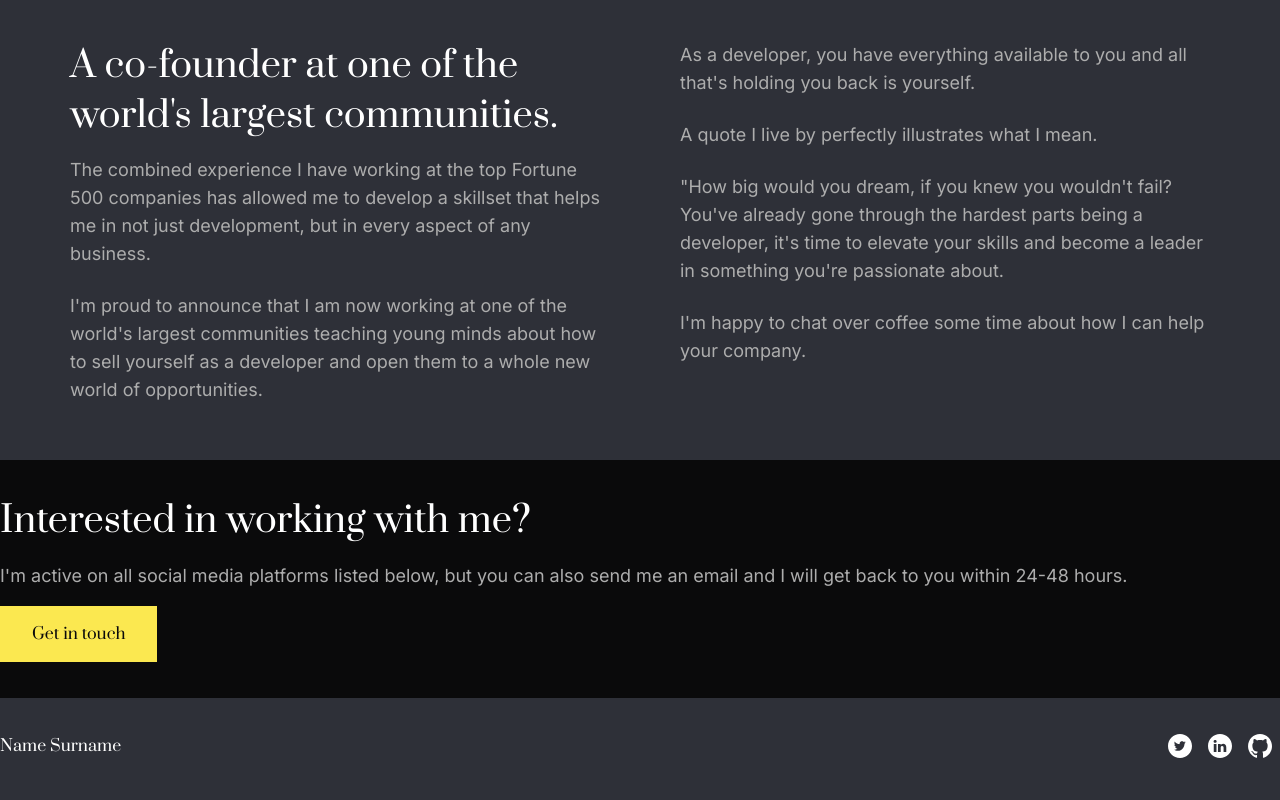
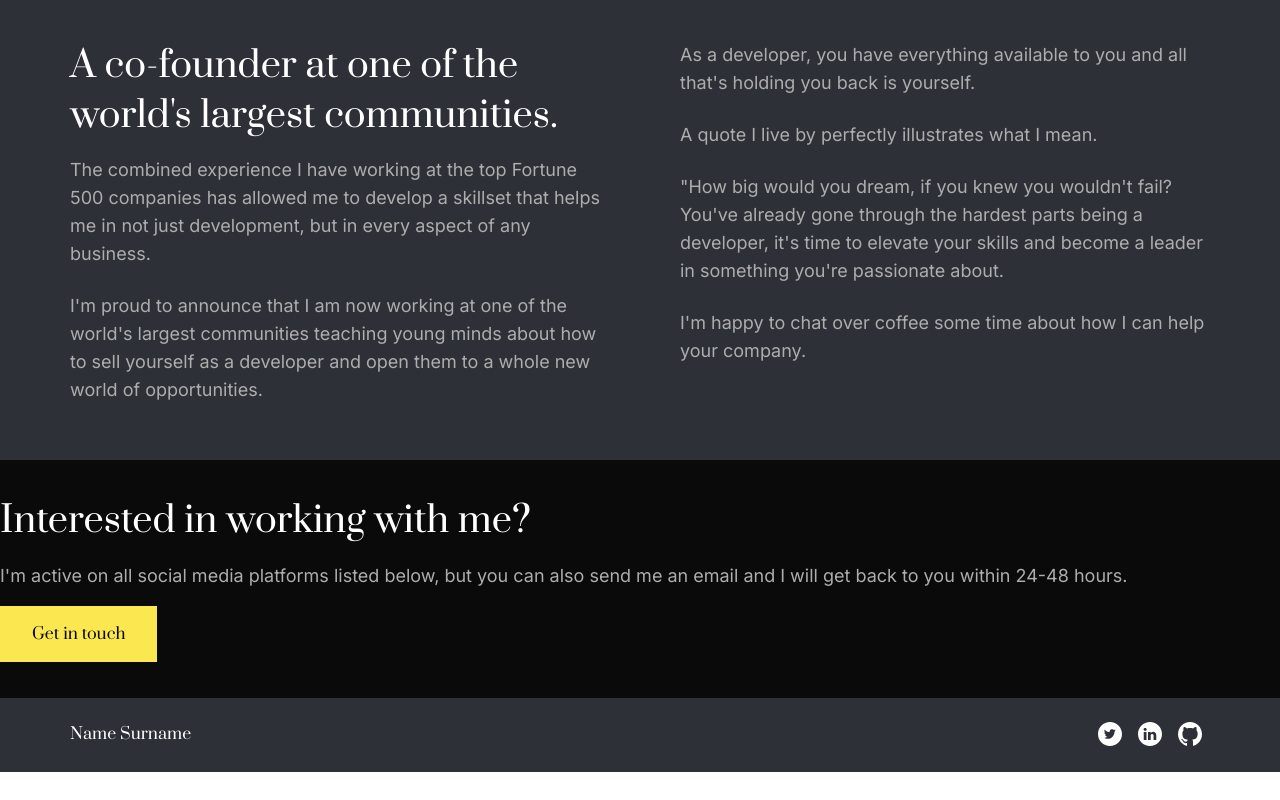
Before and after one commit to ntjnh/cw-developer-portfolio, a React (Vite) app: page / in a window 1280 px wide. Shown: the part 1142-1942 px from the top of the page. After the commit the page ends 1914 px from the top, so only its background shows below. Built offline with nearby package versions, Linux system fonts and the light colour scheme.

Commit message:
Adjust footer spacing

```diff
--- a/src/components/Footer.jsx
+++ b/src/components/Footer.jsx
@@ -1,10 +1,10 @@
 export default function Footer() {
     return (
-        <footer className="bg-darkgrey py-9">
-            <div className="container flex align-center justify-between">
+        <footer className="bg-darkgrey py-6">
+            <div className="container flex align-center justify-between md:max-w-[1140px]">
                 <h3 className="font-serif font-normal text-white">Name Surname</h3>
 
-                <ul>
+                <ul className="leading-none">
                     <li className="inline-block px-2">
                         <a href="#">
                             <img src="./src/assets/social-icons/twitter.svg" />
```
